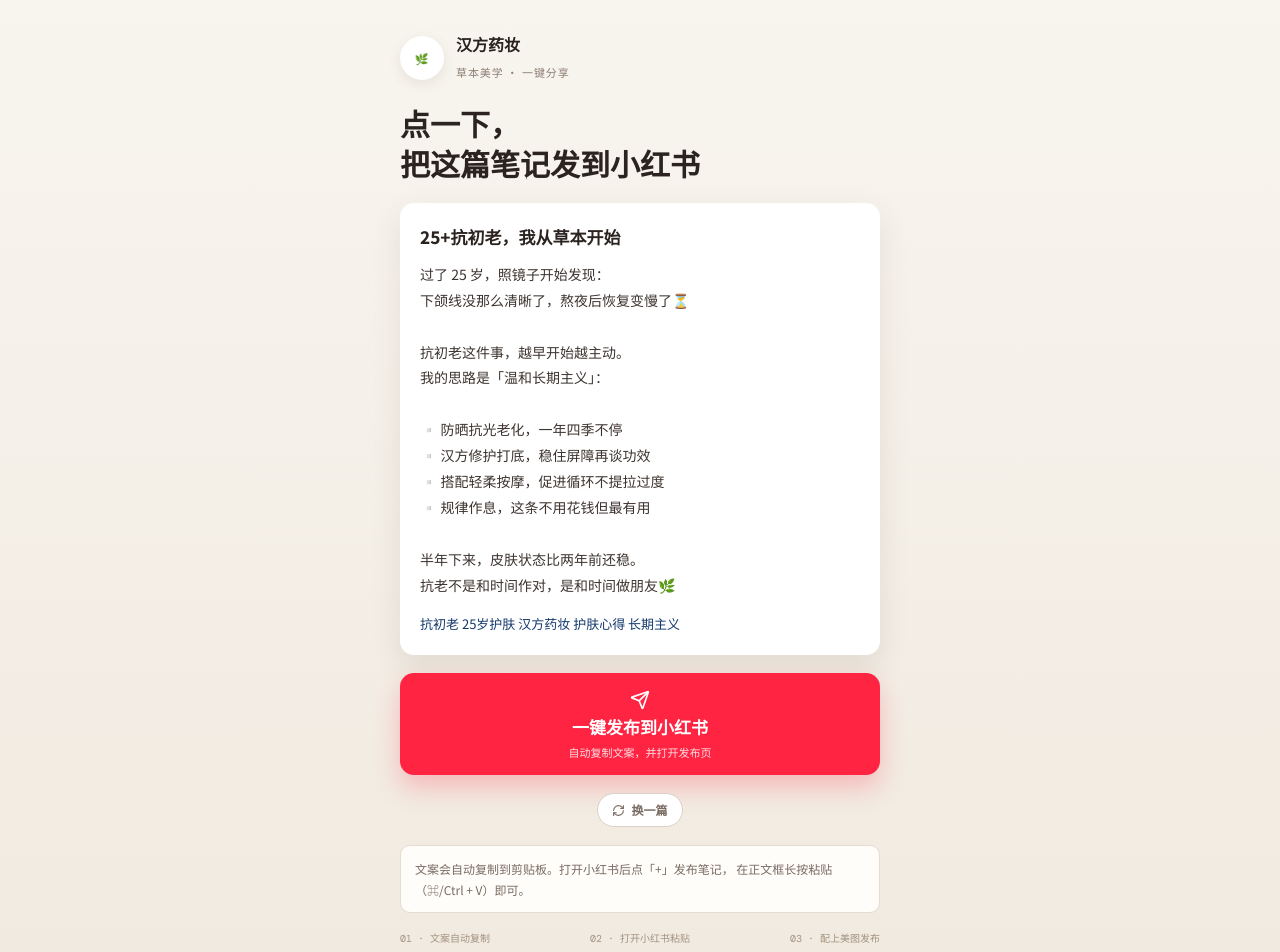
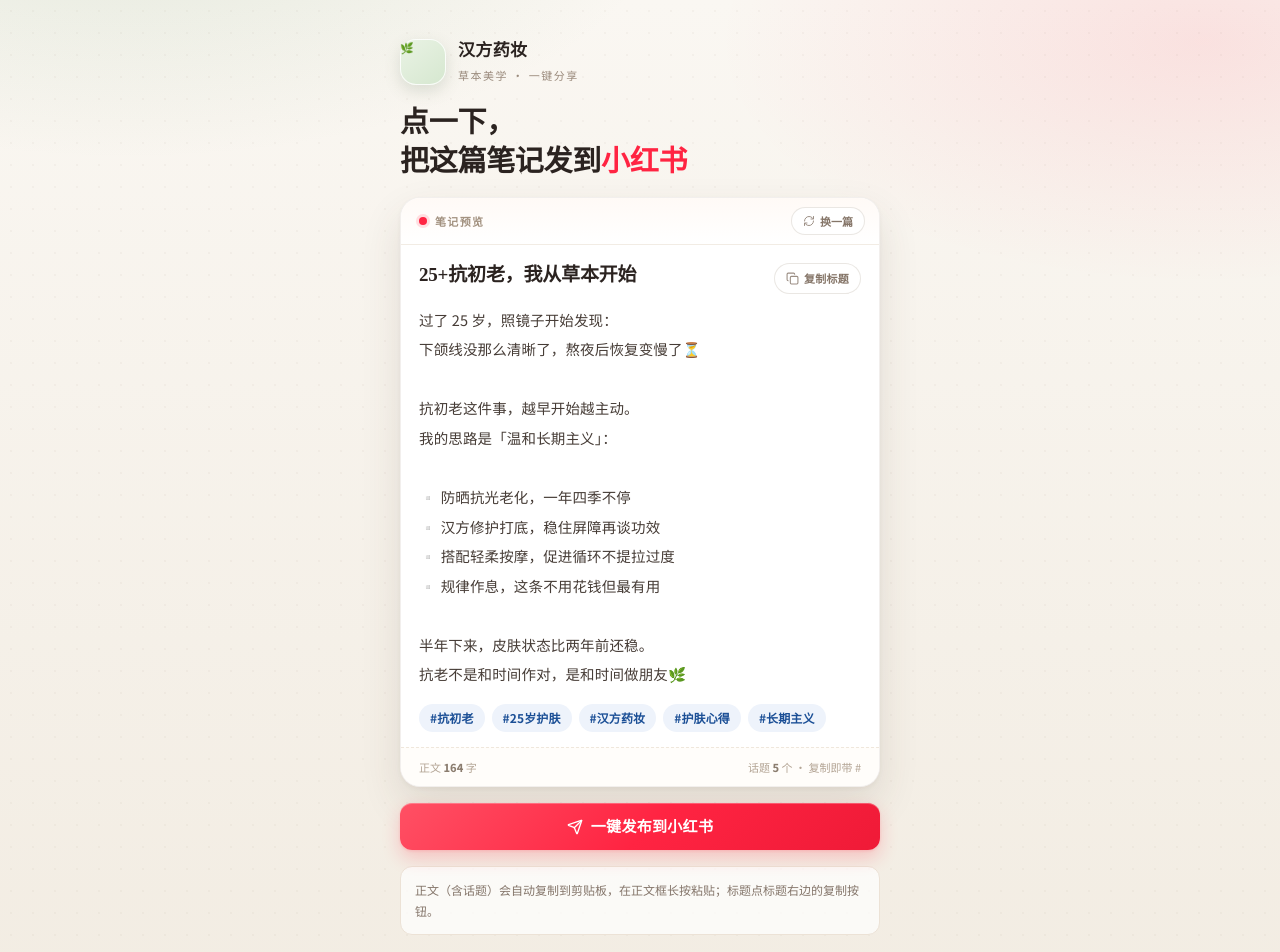
Before and after one commit to jingluoguo/Toolio, a Next.js app: page /xhs in a window 1280 px wide. Shown: the top 952 px of the page. Built offline with nearby package versions, Linux system fonts and the light colour scheme.

Commit message:
feat: 小红书页视觉改版

```diff
--- a/app/globals.css
+++ b/app/globals.css
@@ -302,42 +302,86 @@
 
 
 /* 小红书一键发文（扫码分享版） */
-.xhs-scan-page { min-height:100svh; display:grid; place-items:center; padding:34px 18px 52px; background:linear-gradient(180deg,#f8f5ef 0%,#f0e9df 100%); color:#2b2320; font-family:"Noto Sans SC","PingFang SC",sans-serif; }
-.xhs-scan-wrap { display:grid; gap:18px; width:min(480px,100%); }
+.xhs-scan-page { position:relative; min-height:100svh; display:grid; place-items:center; padding:36px 18px calc(52px + env(safe-area-inset-bottom)); color:#2b2320; font-family:"Noto Sans SC","PingFang SC",sans-serif; overflow-x:hidden;
+  background:
+    radial-gradient(880px 420px at 10% -10%, rgba(126,168,120,.18), transparent 62%),
+    radial-gradient(760px 380px at 94% 4%, rgba(255,36,66,.10), transparent 64%),
+    linear-gradient(180deg,#faf7f2 0%,#f2ece2 100%); }
+.xhs-scan-page::before { content:""; position:absolute; inset:0; pointer-events:none; opacity:.45;
+  background-image:radial-gradient(rgba(122,98,74,.10) 1px, transparent 1px); background-size:22px 22px; }
+.xhs-scan-wrap { position:relative; z-index:1; display:grid; gap:16px; width:min(480px,100%); }
 .xhs-scan-head { display:flex; align-items:center; gap:12px; }
-.xhs-scan-logo { display:grid; place-items:center; width:44px; height:44px; border-radius:50%; background:#fff; box-shadow:0 4px 14px rgba(90,70,50,.10); font-size:20px; }
-.xhs-scan-head strong { display:block; font-family:"Noto Serif SC",serif; font-size:16px; }
-.xhs-scan-head span { color:#8d7f74; font-size:11px; letter-spacing:.08em; }
-.xhs-scan-title { margin:6px 0 0; font-family:"Noto Serif SC",serif; font-size:30px; font-weight:700; line-height:1.32; }
-.xhs-note-card { padding:22px 20px 18px; border-radius:14px; background:#fff; box-shadow:0 12px 30px rgba(70,50,38,.10); }
-.xhs-note-card h2 { margin:0 0 12px; font-size:17px; font-weight:800; line-height:1.45; }
-.xhs-note-body p { margin:0; min-height:1.2em; color:#3d3430; font-size:14px; line-height:1.85; white-space:pre-wrap; }
-.xhs-note-tags { margin:14px 0 0; color:#13386c; font-size:13px; line-height:1.9; overflow-wrap:anywhere; }
-.xhs-big-cta { display:grid; place-items:center; gap:4px; padding:17px 20px 15px; border:0; border-radius:14px; background:#ff2442; color:#fff; box-shadow:0 12px 26px rgba(255,36,66,.26); transition:transform .18s, background .18s; }
-.xhs-big-cta > span { display:flex; align-items:center; gap:9px; font-size:17px; font-weight:800; }
-.xhs-big-cta small { font-size:11px; opacity:.85; }
-.xhs-big-cta:hover { transform:translateY(-2px); background:#ee1c37; }
-.xhs-scan-side { display:flex; justify-content:center; }
-.xhs-swap { display:inline-flex; align-items:center; gap:6px; padding:7px 14px; border:1px solid #ddd0c4; border-radius:99px; background:#fff; color:#7a6b62; font-size:12px; font-weight:700; }
-.xhs-swap:hover { background:#f6efe9; }
-.xhs-scan-note { padding:12px 14px; border:1px solid #e6dbcf; border-radius:10px; background:#fffdf9; color:#7a6b62; font-size:12px; line-height:1.75; }
-.xhs-scan-note.is-error { border-color:#e2b9b0; background:#fff6f3; color:#a4412e; }
+.xhs-scan-logo { display:grid; place-items:center; width:46px; height:46px; border-radius:16px; font-size:22px;
+  background:linear-gradient(140deg,#eaf3e5 0%,#d5e7cf 100%);
+  box-shadow:0 6px 16px rgba(86,110,82,.18), inset 0 0 0 1px rgba(255,255,255,.85); }
+.xhs-scan-head strong { display:block; font-family:"Noto Serif SC",serif; font-size:17px; font-weight:700; letter-spacing:.02em; }
+.xhs-scan-head span { display:block; margin-top:3px; color:#9a8a7c; font-size:11px; letter-spacing:.14em; }
+.xhs-scan-title { margin:2px 0 0; font-family:"Noto Serif SC",serif; font-size:29px; font-weight:700; line-height:1.34; letter-spacing:-.01em; }
+.xhs-scan-title em { font-style:normal; color:#ff2442; }
+.xhs-note-card { overflow:hidden; border-radius:20px; background:#fff; border:1px solid rgba(126,104,84,.10);
+  box-shadow:0 18px 40px rgba(74,54,40,.12), 0 2px 6px rgba(74,54,40,.05);
+  animation:xhs-rise .42s cubic-bezier(.22,.8,.3,1) both; }
+@keyframes xhs-rise { from { opacity:0; transform:translateY(10px); } to { opacity:1; transform:none; } }
+.xhs-note-top { display:flex; align-items:center; gap:8px; padding:9px 14px 9px 18px; border-bottom:1px solid #f2ece4; background:linear-gradient(180deg,#fffaf6,#fff); }
+.xhs-note-dot { width:8px; height:8px; border-radius:50%; background:#ff2442; box-shadow:0 0 0 3px rgba(255,36,66,.14); }
+.xhs-note-top > span { color:#a2917f; font-size:11px; font-weight:700; letter-spacing:.12em; }
+.xhs-note-top .xhs-swap { margin-left:auto; }
+.xhs-note-title-row { display:flex; align-items:flex-start; gap:12px; margin:16px 18px 0; }
+.xhs-note-title-row h2 { margin:0; flex:1; min-width:0; font-family:"Noto Serif SC",serif; font-size:19px; font-weight:800; line-height:1.5; letter-spacing:-.01em; }
+.xhs-copy-title { flex:none; margin-top:2px; display:inline-flex; align-items:center; gap:5px; padding:6px 11px; border:1px solid rgba(126,104,84,.16); border-radius:99px; background:rgba(255,255,255,.9); color:#857568; font-size:11px; font-weight:700; letter-spacing:.02em; cursor:pointer; transition:background .18s, box-shadow .18s, color .18s; }
+.xhs-copy-title:hover { background:#fff; color:#5d4f46; box-shadow:0 4px 10px rgba(90,70,50,.12); }
+.xhs-copy-title:active { transform:scale(.97); }
+.xhs-copy-title svg { opacity:.82; }
+.xhs-copy-title.is-done { border-color:rgba(44,122,88,.28); background:#f2fbf6; color:#2c7a58; }
+.xhs-copy-title.is-done:hover { background:#eaf7f0; color:#2c7a58; }
+.xhs-note-body { margin:12px 18px 0; display:grid; gap:2px; }
+.xhs-note-body p { margin:0; min-height:1.35em; color:#463c36; font-size:14.5px; line-height:1.9; letter-spacing:.01em; white-space:pre-wrap; }
+.xhs-note-tags { display:flex; flex-wrap:wrap; gap:7px; margin:16px 18px 0; padding:0; list-style:none; }
+.xhs-note-tags li { padding:5px 11px; border-radius:99px; background:#eef3fb; color:#1b4f96; font-size:12px; font-weight:700; letter-spacing:.01em; }
+.xhs-note-foot { display:flex; align-items:center; justify-content:space-between; gap:10px; margin-top:15px; padding:11px 18px; border-top:1px dashed #efe7dc; background:#fffdfa; color:#b3a494; font-size:11px; }
+.xhs-note-foot b { color:#8b7d6f; font-weight:800; }
+.xhs-big-cta { position:relative; overflow:hidden; display:flex; align-items:center; justify-content:center; width:100%; padding:12px 18px; border:0; border-radius:12px; color:#fff; cursor:pointer;
+  background:linear-gradient(135deg,#ff5064 0%,#ff2442 52%,#ef1a37 100%);
+  box-shadow:0 8px 18px rgba(255,36,66,.22), 0 1px 3px rgba(255,36,66,.14), inset 0 1px 0 rgba(255,255,255,.26);
+  transition:transform .18s ease, box-shadow .18s ease, opacity .18s ease; }
+.xhs-big-cta::after { content:""; position:absolute; top:0; left:-60%; width:42%; height:100%; pointer-events:none;
+  background:linear-gradient(100deg,transparent,rgba(255,255,255,.34),transparent); transform:skewX(-18deg);
+  animation:xhs-shine 3.6s ease-in-out infinite; }
+@keyframes xhs-shine { 0%,68% { left:-60%; } 100% { left:132%; } }
+.xhs-big-cta > span { position:relative; display:inline-flex; align-items:center; gap:8px; font-size:15px; font-weight:800; letter-spacing:.02em; }
+.xhs-big-cta:hover { transform:translateY(-2px); box-shadow:0 12px 24px rgba(255,36,66,.28), 0 1px 3px rgba(255,36,66,.14); }
+.xhs-big-cta:active { transform:translateY(0) scale(.99); }
+.xhs-swap { display:inline-flex; align-items:center; gap:5px; padding:5px 11px; border:1px solid rgba(126,104,84,.16); border-radius:99px; background:rgba(255,255,255,.9); color:#857568; font-size:11px; font-weight:700; transition:background .18s, box-shadow .18s, color .18s; }
+.xhs-swap:hover { background:#fff; color:#5d4f46; box-shadow:0 4px 10px rgba(90,70,50,.12); }
+.xhs-swap svg { opacity:.8; }
+.xhs-scan-note { padding:12px 14px; border:1px solid #ece2d6; border-radius:12px; background:rgba(255,255,255,.72); color:#84756a; font-size:12px; line-height:1.8; }
+.xhs-scan-note.is-error { border-color:#f0c7bd; background:#fff5f2; color:#a4412e; }
 .xhs-scan-note-ok { display:inline-flex; align-items:center; gap:6px; color:#2c7a58; font-weight:700; }
-.xhs-scan-note a { color:#c2451d; }
-.xhs-scan-foot { display:flex; justify-content:space-between; gap:8px; color:#a3927f; font-family:"DM Mono",monospace; font-size:10px; }
-.xhs-scan-tiny { margin:0; color:#b0a294; font-size:11px; text-align:center; }
-.xhs-scan-tiny a { color:#a5826c; }
+.xhs-scan-note a { color:#c2451d; text-decoration:underline; text-underline-offset:2px; }
+.xhs-scan-tiny { margin:0; color:#b6a797; font-size:11px; text-align:center; }
+.xhs-scan-tiny a { color:#a5826c; text-decoration:underline; text-underline-offset:2px; }
 
 /* 手机端唤起与微信引导 */
-.xhs-scan-page { padding-bottom:calc(52px + env(safe-area-inset-bottom)); }
 .xhs-big-cta.is-loading { opacity:.86; cursor:progress; }
+.xhs-big-cta.is-loading::after { animation-play-state:paused; }
 .xhs-fallback { display:grid; grid-template-columns:repeat(3,minmax(0,1fr)); gap:8px; }
-.xhs-fallback-btn { display:flex; align-items:center; justify-content:center; gap:5px; padding:9px 6px; border:1px solid #ddd0c4; border-radius:8px; background:#fff; color:#6f5d52; font-size:12px; font-weight:700; text-decoration:none; }
-.xhs-fallback-btn:hover { background:#f6efe9; }
-.xhs-wechat-mask { position:fixed; inset:0; z-index:60; display:grid; align-content:start; justify-items:center; padding:14px 20px; background:rgba(28,22,18,.82); backdrop-filter:blur(3px); }
-.xhs-wechat-arrow { justify-self:end; margin:4px 26px 10px 0; color:#fff; font-size:36px; line-height:1; }
-.xhs-wechat-box { width:min(360px,100%); padding:18px 18px 16px; border-radius:14px; background:#fffdf9; box-shadow:0 20px 50px rgba(0,0,0,.3); }
-.xhs-wechat-box strong { display:block; margin-bottom:8px; color:#2b2320; font-size:15px; }
-.xhs-wechat-box p { margin:0 0 8px; color:#6a5c52; font-size:13px; line-height:1.75; }
+.xhs-fallback-btn { display:flex; align-items:center; justify-content:center; gap:5px; padding:10px 6px; border:1px solid rgba(126,104,84,.14); border-radius:12px; background:rgba(255,255,255,.9); color:#6f5d52; font-size:12px; font-weight:700; text-decoration:none; transition:background .18s, box-shadow .18s; }
+.xhs-fallback-btn:hover { background:#fff; box-shadow:0 6px 14px rgba(90,70,50,.12); }
+.xhs-wechat-mask { position:fixed; inset:0; z-index:60; display:grid; align-content:start; justify-items:center; padding:16px 20px; background:rgba(30,24,20,.78); backdrop-filter:blur(6px); }
+.xhs-wechat-arrow { justify-self:end; margin:6px 24px 12px 0; color:#fff; font-size:34px; line-height:1; animation:xhs-nudge 1.5s ease-in-out infinite; }
+@keyframes xhs-nudge { 0%,100% { transform:translateY(0); } 50% { transform:translateY(-8px); } }
+.xhs-wechat-box { width:min(360px,100%); padding:20px 18px 18px; border-radius:18px; background:#fffdf9; box-shadow:0 24px 60px rgba(0,0,0,.34); }
+.xhs-wechat-box strong { display:block; margin-bottom:10px; font-family:"Noto Serif SC",serif; color:#2b2320; font-size:16px; }
+.xhs-wechat-box p { margin:0 0 10px; color:#6a5c52; font-size:13px; line-height:1.8; }
 .xhs-wechat-box .xhs-wechat-tip { color:#a3927f; font-size:12px; }
-.xhs-wechat-box button { display:flex; align-items:center; justify-content:center; gap:6px; width:100%; margin-top:12px; padding:10px; border:0; border-radius:8px; background:#ff2442; color:#fff; font-size:13px; font-weight:800; }
+.xhs-wechat-box button { display:flex; align-items:center; justify-content:center; gap:6px; width:100%; margin-top:14px; padding:11px; border:0; border-radius:12px; background:#ff2442; color:#fff; font-size:13px; font-weight:800; }
+
+@media (max-width:420px) {
+  .xhs-scan-title { font-size:25px; }
+  .xhs-note-title-row h2 { font-size:17px; }
+  .xhs-note-body p { font-size:13.5px; }
+}
+@media (prefers-reduced-motion:reduce) {
+  .xhs-note-card { animation:none; }
+  .xhs-big-cta::after, .xhs-wechat-arrow { animation:none; }
+}
--- a/app/page.tsx
+++ b/app/page.tsx
@@ -9,7 +9,6 @@
   { href: "/wheel", index: "01", title: "决策转盘", description: "把犹豫交给一次明确的转动。", label: "即刻开始" },
   { href: "/activity", index: "02", title: "活动海报", description: "把一场相聚，整理成值得分享的消息。", label: "开始编辑" },
   { href: "/table", index: "03", title: "表格生成器", description: "把杂乱的信息，排成一张能出图的表格。", label: "开始制表" },
-  { href: "/xhs", index: "04", title: "小红书一键发文", description: "随机生成一篇文案，带着它直接去发布。", label: "生成文案" },
 ];
 
 export default function Home() {
@@ -30,12 +29,12 @@
         <div className="portal-shade" aria-hidden="true" />
         <header className="portal-header">
           <a href={`${basePath}/`} className="portal-brand" aria-label="Toolio 首页"><span className="portal-brand-mark"><Compass size={19} strokeWidth={2.2} /></span><span><b>Toolio</b><small>把日常理清楚</small></span></a>
-          <nav className="portal-nav" aria-label="主导航"><a href="#about">关于 Toolio</a><a href="#tools">工具集 <span>04</span></a></nav>
+          <nav className="portal-nav" aria-label="主导航"><a href="#about">关于 Toolio</a><a href="#tools">工具集 <span>03</span></a></nav>
         </header>
         <div className="portal-hero" id="about">
           <p className="portal-meta"><span className="portal-pulse" /> TOOLIO / DAILY TOOLS</p>
           <div className="portal-title-wrap"><h1>穿过杂音。<em>看见下一步。</em></h1><p>当选择变多、事情变杂，给自己一个清晰的入口。</p></div>
-          <p className="portal-side-note">四件小工具，<br />帮你把眼前的事做得更明白。</p>
+          <p className="portal-side-note">三件小工具，<br />帮你把眼前的事做得更明白。</p>
           <a href="#tools" className="portal-explore">进入工具 <ArrowDown size={17} /></a>
         </div>
       </section>
--- a/app/xhs/copybank.ts
+++ b/app/xhs/copybank.ts
@@ -410,6 +410,29 @@
 
 export const pickNote = (): Note => pick(NOTES);
 
+/**
+ * 统一给话题加上 # 号。
+ * 小红书只有 `#话题` 才会被识别成可点击的话题标签，纯文字无效，
+ * 所以渲染和复制两条链路都必须走这里，避免哪边漏掉 #。
+ */
+export const hashTags = (tags: string[]): string[] =>
+  tags.map((tag) => (tag.startsWith("#") ? tag : `#${tag}`));
+
+/**
+ * 复制进剪贴板的内容：正文 + #话题（话题之间用空格隔开，方便小红书逐个识别）。
+ * 小红书的标题和正文是两个独立输入框，所以这里刻意不带标题，
+ * 避免粘贴进正文框时多出一行标题。
+ */
+export function noteContentToText(note: Note): string {
+  return [note.body, "", hashTags(note.tags).join(" ")].join("\n");
+}
+
+/** 标题单独复制：小红书标题框有字数限制，只给纯标题，不带正文和话题 */
+export function noteTitleToText(note: Note): string {
+  return note.title;
+}
+
+/** 完整成稿（标题 + 正文 + 话题），保留给需要一次性复制的场景 */
 export function noteToText(note: Note): string {
-  return [note.title, "", note.body, "", note.tags.join(" ")].join("\n");
+  return [note.title, "", note.body, "", hashTags(note.tags).join(" ")].join("\n");
 }
--- a/app/xhs/page.tsx
+++ b/app/xhs/page.tsx
@@ -1,8 +1,8 @@
 "use client";
 
-import { useCallback, useEffect, useState } from "react";
-import { Check, Download, ExternalLink, RefreshCw, Send, Share } from "lucide-react";
-import { NOTES, type Note, noteToText, pickNote } from "./copybank";
+import { useCallback, useEffect, useRef, useState } from "react";
+import { Check, Copy, Download, ExternalLink, RefreshCw, Send, Share } from "lucide-react";
+import { NOTES, type Note, hashTags, noteContentToText, noteTitleToText, pickNote } from "./copybank";
 import {
   DEFAULT_ENV,
   type Env,
@@ -22,10 +22,15 @@
   // 环境同样要挂载后再检测，保证首屏 HTML 一致
   const [env, setEnv] = useState<Env | null>(null);
   const [status, setStatus] = useState<Status>("idle");
+  const [titleCopied, setTitleCopied] = useState(false);
+  const titleTimer = useRef<number | null>(null);
 
   useEffect(() => {
     setNote(pickNote());
     setEnv(detectEnv());
+    return () => {
+      if (titleTimer.current) window.clearTimeout(titleTimer.current);
+    };
   }, []);
 
   const swap = useCallback(() => {
@@ -34,10 +39,21 @@
       return next.id === current.id ? pickNote() : next;
     });
     setStatus("idle");
+    setTitleCopied(false);
+    if (titleTimer.current) window.clearTimeout(titleTimer.current);
   }, []);
 
+  // 标题单独复制，只带纯标题，粘进小红书标题框即可
+  const copyTitle = useCallback(async () => {
+    const ok = await copyText(noteTitleToText(note));
+    setTitleCopied(ok);
+    if (titleTimer.current) window.clearTimeout(titleTimer.current);
+    titleTimer.current = window.setTimeout(() => setTitleCopied(false), 1800);
+  }, [note]);
+
   const publish = useCallback(async () => {
-    const text = noteToText(note);
+    // 只带正文 + 话题，标题由上方单独的复制按钮处理
+    const text = noteContentToText(note);
     const envNow = env ?? detectEnv();
 
     // 微信内置浏览器会拦截 scheme，只能引导用户去浏览器打开
@@ -78,14 +94,11 @@
     }, 2200);
   }, [env, note]);
 
+  // 这个页面是扫码进来的，主场景就是手机端：env 未检测出来时（首屏）也按移动端给文案
   const ctaMain =
-    status === "opening" ? "正在打开小红书…" : env?.isMobile ? "复制文案并打开小红书" : "一键发布到小红书";
-  const ctaSub =
-    status === "opening"
-      ? "文案已复制，稍候在发布页粘贴"
-      : env?.isMobile
-        ? "自动复制文案，并拉起小红书 App"
-        : "自动复制文案，并打开发布页";
+    status === "opening" ? "正在打开小红书…" : env && !env.isMobile ? "一键发布到小红书" : "复制正文并打开小红书";
+  // 唤起用的是 xhsdiscover://post，进 App 就直接落在发布页，不用再让用户自己点「+」
+  const idleHint = "正文（含话题）会自动复制到剪贴板，在正文框长按粘贴；标题点标题右边的复制按钮。";
 
   return (
     <main className="xhs-scan-page">
@@ -99,17 +112,47 @@
         </header>
 
         <h1 className="xhs-scan-title">
-          点一下，<br />把这篇笔记发到小红书
+          点一下，<br />把这篇笔记发到<em>小红书</em>
         </h1>
 
-        <article className="xhs-note-card">
-          <h2>{note.title}</h2>
+        <article className="xhs-note-card" key={note.id}>
+          <div className="xhs-note-top">
+            <i className="xhs-note-dot" aria-hidden="true" />
+            <span>笔记预览</span>
+            <button type="button" className="xhs-swap" onClick={swap}>
+              <RefreshCw size={12} />换一篇
+            </button>
+          </div>
+          <div className="xhs-note-title-row">
+            <h2>{note.title}</h2>
+            <button
+              type="button"
+              className={`xhs-copy-title${titleCopied ? " is-done" : ""}`}
+              onClick={copyTitle}
+              aria-label="复制标题"
+            >
+              {titleCopied ? <Check size={13} /> : <Copy size={13} />}
+              {titleCopied ? "已复制" : "复制标题"}
+            </button>
+          </div>
           <div className="xhs-note-body">
             {note.body.split("\n").map((line, index) => (
               <p key={index}>{line || " "}</p>
             ))}
           </div>
-          <p className="xhs-note-tags">{note.tags.join(" ")}</p>
+          <ul className="xhs-note-tags">
+            {hashTags(note.tags).map((tag) => (
+              <li key={tag}>{tag}</li>
+            ))}
+          </ul>
+          <div className="xhs-note-foot">
+            <span>
+              正文 <b>{note.body.replace(/\s/g, "").length}</b> 字
+            </span>
+            <span>
+              话题 <b>{note.tags.length}</b> 个 · 复制即带 #
+            </span>
+          </div>
         </article>
 
         <button
@@ -118,39 +161,29 @@
           onClick={publish}
           disabled={status === "opening"}
         >
-          <Send size={20} />
-          <span>{ctaMain}</span>
-          <small>{ctaSub}</small>
+          <span>
+            <Send size={16} />
+            {ctaMain}
+          </span>
         </button>
 
-        <div className="xhs-scan-side">
-          <button type="button" className="xhs-swap" onClick={swap}>
-            <RefreshCw size={13} />换一篇
-          </button>
-        </div>
-
         <div className={`xhs-scan-note${status === "failed" || status === "notOpened" ? " is-error" : ""}`}>
-          {status === "idle" && (
-            <span>
-              文案会自动复制到剪贴板。打开小红书后点「+」发布笔记，
-              在正文框长按粘贴（⌘/Ctrl + V）即可。
-            </span>
-          )}
+          {status === "idle" && <span>{idleHint}</span>}
           {status === "opening" && <span>正在唤起小红书，如果没有跳转，稍等两秒会给出下载入口。</span>}
           {status === "copied" && (
             <span className="xhs-scan-note-ok">
-              <Check size={14} />文案已复制，在小红书里粘贴就能发。
+              <Check size={14} />正文已复制，在小红书正文框里粘贴就能发。
             </span>
           )}
           {status === "blocked" && (
             <span>
-              浏览器拦住了新窗口，文案已经复制好了。
+              浏览器拦住了新窗口，正文已经复制好了。
               <a href={XHS_WEB_PUBLISH} target="_blank" rel="noopener noreferrer">手动打开发布页</a>
             </span>
           )}
           {status === "failed" && (
             <span>
-              复制失败了，请长按上方文案手动复制，再
+              复制失败了，请长按上方正文手动复制，再
               <a href={XHS_WEB_PUBLISH} target="_blank" rel="noopener noreferrer">打开发布页</a>。
             </span>
           )}
@@ -171,11 +204,6 @@
           </div>
         )}
 
-        <footer className="xhs-scan-foot">
-          <span>01 · 文案自动复制</span>
-          <span>02 · 打开小红书粘贴</span>
-          <span>03 · 配上美图发布</span>
-        </footer>
         <p className="xhs-scan-tiny">
           网页版入口：<a href={XHS_CREATOR} target="_blank" rel="noopener noreferrer">小红书创作中心</a>
         </p>
@@ -187,11 +215,11 @@
           <div className="xhs-wechat-box">
             <strong>微信里打不开小红书 App</strong>
             <p>
-              文案已经复制好了。点右上角 <b>···</b>，选择「在浏览器打开」，
-              再点一次「复制文案并打开小红书」就能直接拉起来。
+              正文已经复制好了。点右上角 <b>···</b>，选择「在浏览器打开」，
+              再点一次「复制正文并打开小红书」就能直接拉起来。
             </p>
             <p className="xhs-wechat-tip">
-              如果没复制成功，回到页面长按文案手动复制即可。
+              如果没复制成功，回到页面长按正文手动复制，标题用标题旁的复制按钮。
             </p>
             <button type="button" onClick={() => setStatus("idle")}>
               <Share size={14} />我知道了
```
